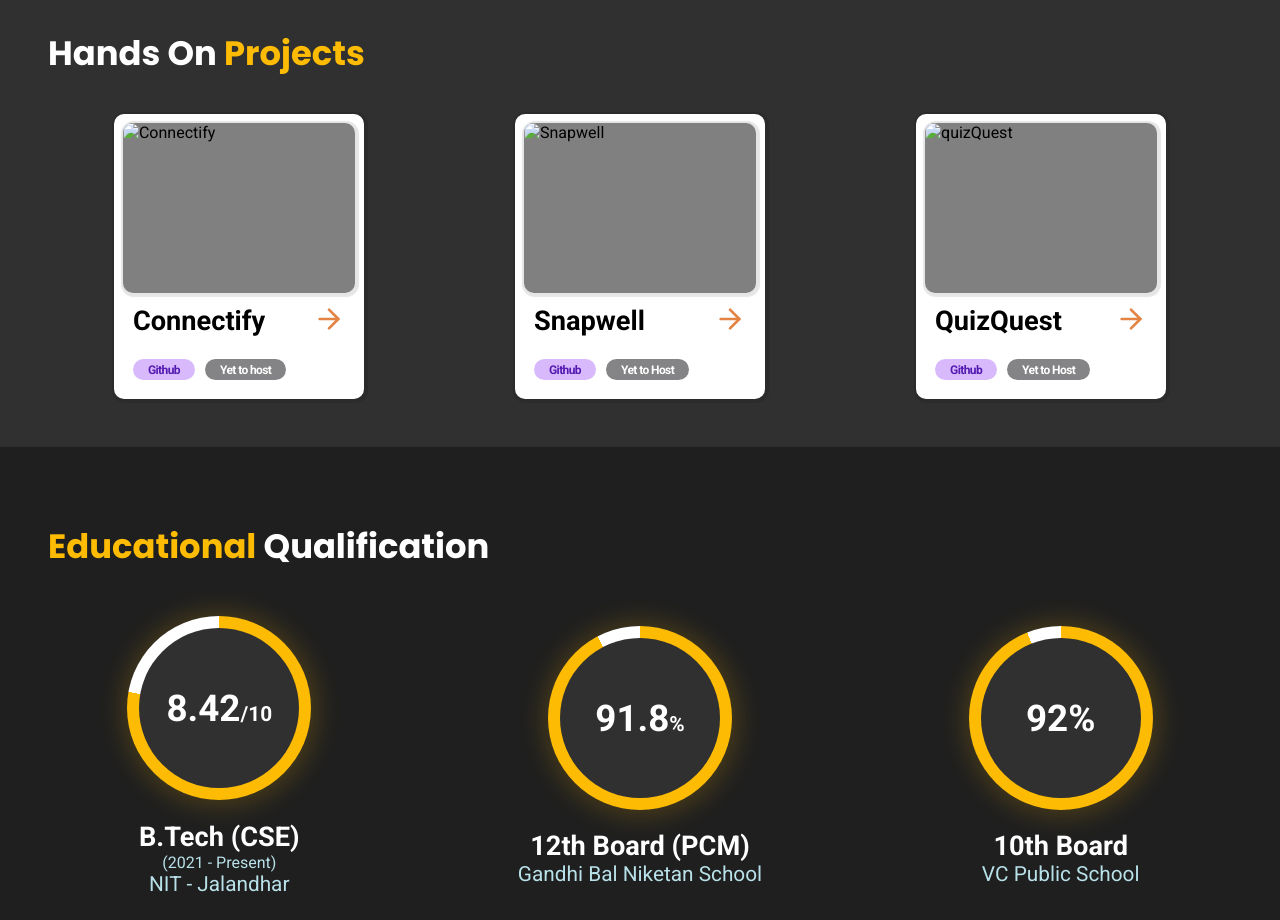
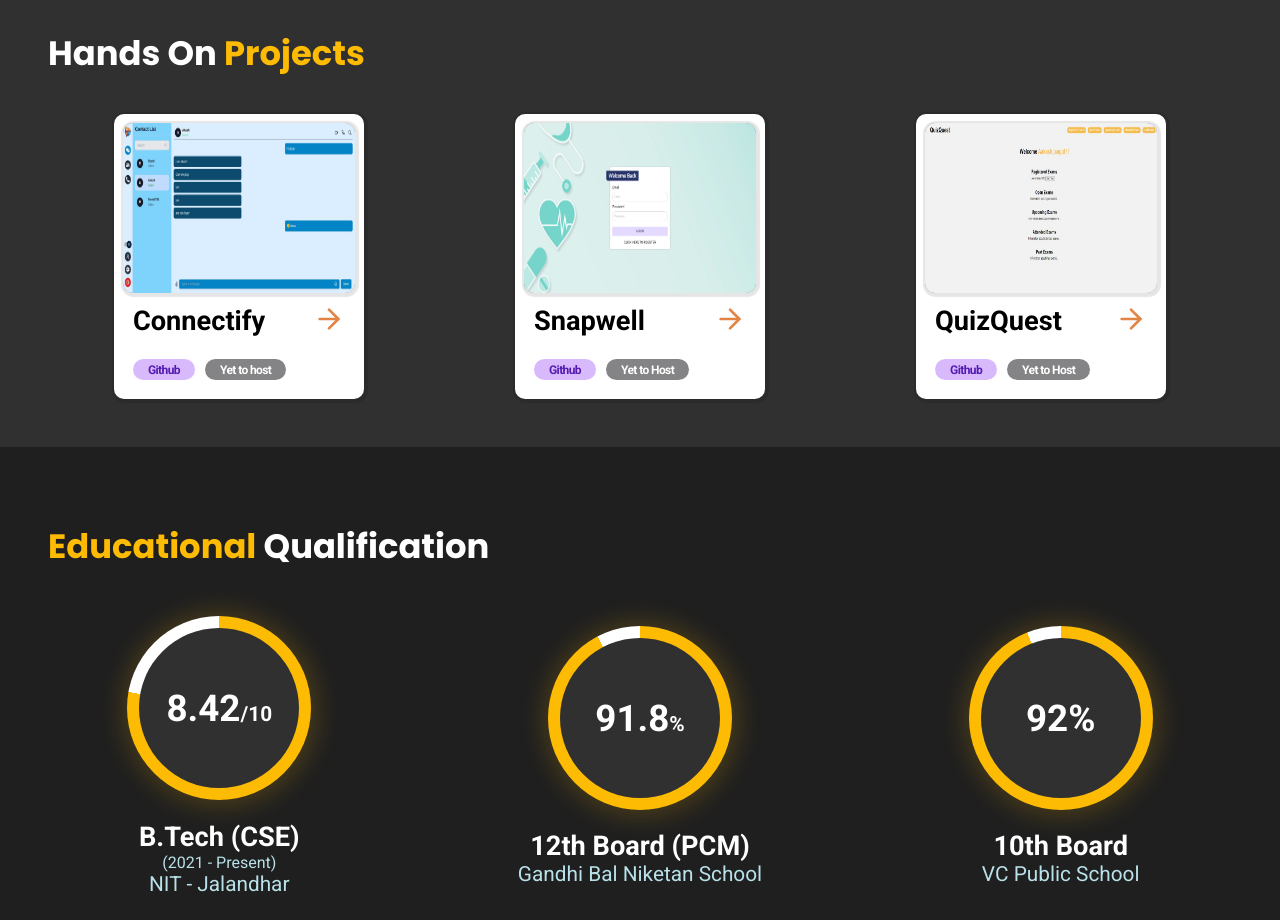
Before and after one commit to amitk0091/Portfolio-amitk0091, a plain HTML site: page index.html in a window 1280 px wide. Shown: the part 1360-2280 px from the top of the page. Drawn offline with nearby package versions, Linux system fonts and the light colour scheme; a web font is replaced by a local one.

Commit message:
added images of project

```diff
--- a/index.html
+++ b/index.html
@@ -383,7 +383,7 @@
       <div class="project_card_container">
         <article class="article-wrapper">
           <div class="rounded-lg container-project">
-            <img src="images/connectify.jpg" alt="Connectify" class="project-img">
+            <img src="images/connectifyLight.jpg" alt="Connectify" class="project-img">
           </div>
           <div id="connectify" class="project-info">
             <div class="flex-pr">
@@ -409,7 +409,7 @@
 
         <article class="article-wrapper">
           <div class="rounded-lg container-project">
-            <img src="images/" alt="Snapwell" class="project-img">
+            <img src="images/snapwell.jpg" alt="Snapwell" class="project-img">
           </div>
           <div id="Snapwell" class="project-info">
             <div class="flex-pr">
@@ -436,7 +436,7 @@
 
         <article class="article-wrapper">
           <div class="rounded-lg container-project">
-            <img src="images/.jpg" alt="quizQuest" class="project-img">
+            <img src="images/quizQuest2.jpg" alt="quizQuest" class="project-img">
           </div>
           <div id="connectoLike" class="project-info">
             <div class="flex-pr">
```
Also changed, not shown: images/connectifyDark.jpg (added), images/connectifyLight.jpg (added), images/quizQuest1.jpg (added), images/quizQuest2.jpg (added), images/snapwell.jpg (added).
